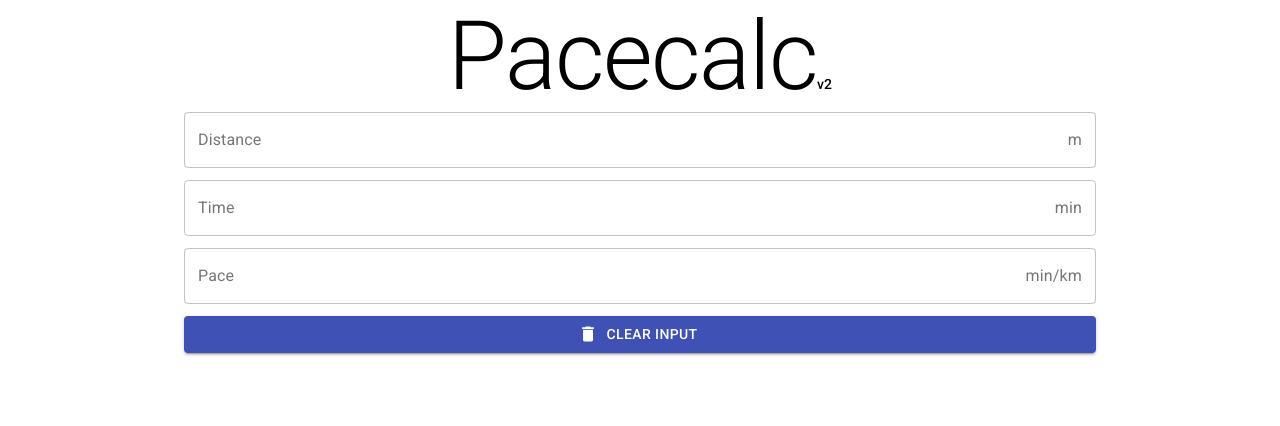
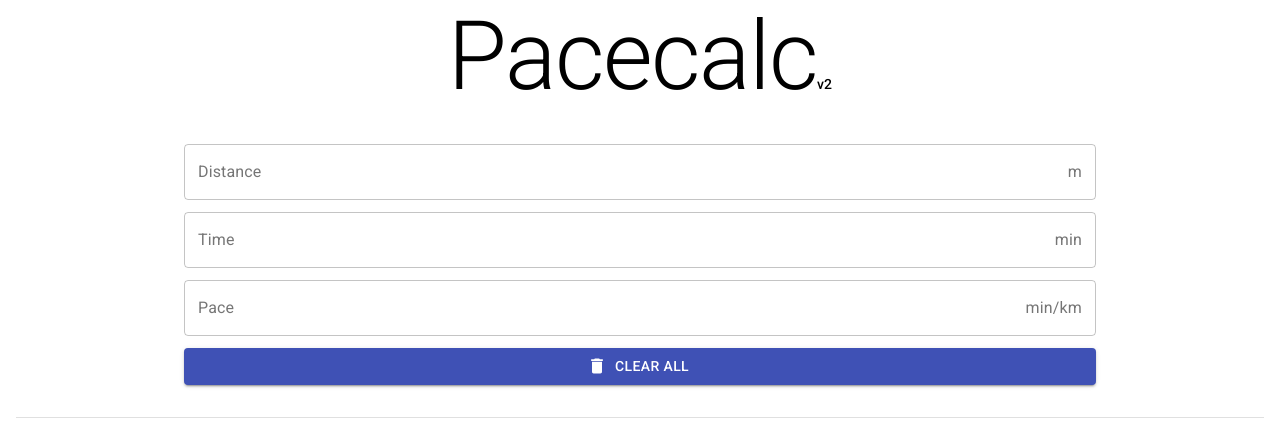
Before and after one commit to tobipch/pacecalc, a React (Create React App) app: page / in a window 1280 px wide. Shown: the top 426 px of the page. Built offline with nearby package versions, Linux system fonts and the light colour scheme.

Commit message:
Style resultContainer and App.js containers. Add title to result output.

```diff
--- a/src/App.js
+++ b/src/App.js
@@ -1,6 +1,7 @@
 import React, {useState} from 'react';
-// import {makeStyles} from "@material-ui/core/styles";
+import {makeStyles} from "@material-ui/core/styles";
 import Container from '@material-ui/core/Container';
+import Divider from '@material-ui/core/Divider';
 import Button from "@material-ui/core/Button";
 import DeleteIcon from "@material-ui/icons/Delete";
 
@@ -9,11 +10,12 @@ import Header from "./Components/Header/Header";
 import InputValidation from "./Components/InputValidation/InputValidation";
 import InputContainer from "./Components/InputContainer/InputContainer";
 
-// const useStyle = makeStyles(theme => ({
-// 	paper: {
-// 		padding:theme.spacing(1.5)
-// 	}
-// }));
+const useStyle = makeStyles(theme => ({
+	container: {
+		marginBottom:theme.spacing(4),
+		marginTop:theme.spacing(4)
+	}
+}));
 
 const initialState = {
 	inputs: [
@@ -25,7 +27,7 @@ const initialState = {
 }
 
 const App = props => {
-	//const classes = useStyle();
+	const classes = useStyle();
 	const [inputs, setInputs] = useState(initialState.inputs);
 	const [inputsWithValue, setInputsWithValue] = useState(initialState.inputsWithValue);
 
@@ -57,7 +59,7 @@ const App = props => {
 	return (
 		<div className="App">
 			<Header />
-			<Container maxWidth="md">
+			<Container maxWidth="md" className={classes.container}>
 				<InputContainer
 					updateInput={updateInputHandler}
 					inputs={inputs}
@@ -69,9 +71,13 @@ const App = props => {
 					startIcon={<DeleteIcon />}
 					variant="contained"
 					color="primary">
-					Clear Input
+					Clear All
 				</Button>
+			</Container>
 
+			<Divider variant="middle" />
+
+			<Container maxWidth="md" className={classes.container}>
 				<InputValidation
 					inputsWithValue={inputsWithValue}
 					inputs={inputs}
--- a/src/Components/InputValidation/InputValidation.js
+++ b/src/Components/InputValidation/InputValidation.js
@@ -2,7 +2,7 @@ import React from "react";
 import Alert from "@material-ui/lab/alert";
 
 // Components
-import Result from "../Result/Result";
+import ResultContainer from "../ResultContainer/ResultContainer";
 
 const InputValidation = props => {
 	let validationResult = "";
@@ -25,7 +25,7 @@ const InputValidation = props => {
 
 	if(inputsValid){
 		return (
-			<Result inputsWithValue={props.inputsWithValue} inputs={props.inputs} />
+			<ResultContainer inputsWithValue={props.inputsWithValue} inputs={props.inputs} />
 		);
 	} else {
 		return validationResult;
--- a/src/Components/Result/Result.js
+++ b/src/Components/ResultContainer/ResultContainer.js
@@ -1,7 +1,19 @@
 import React from "react";
+import {makeStyles} from "@material-ui/core/styles";
+import Paper from "@material-ui/core/Paper";
+import Typography from "@material-ui/core/Typography";
 
-const Result = props => {
+const useStyle = makeStyles(theme => ({
+	resultPaper:{
+		padding:theme.spacing(2)
+	}
+}));
+
+const ResultContainer = props => {
+	const classes = useStyle();
+
 	let resultMessage = "";
+	let resultTitle = "";
 	const inputs = [...props.inputs];
 	const distanceInput = inputs.find(el => el.inputName === "distance");
 	const timeInput = inputs.find(el => el.inputName === "time");
@@ -12,24 +24,30 @@ const Result = props => {
 
 	if(!props.inputsWithValue.includes("distance")){
 		const newDistance = (time * 60 / (pace * 60) * 1000).toFixed(2);
-		resultMessage = "Distance: " + newDistance + " " + distanceInput.inputFormat;
+		resultMessage = newDistance + " " + distanceInput.inputFormat;
+		resultTitle = "Distance";
 	} else if (!props.inputsWithValue.includes("time")){
 		const newTime = (distance * (pace * 60) / 1000 / 60).toFixed(2);
 		const newTimeMinutes = ("0" + Math.floor(newTime)).slice(-2);
 		const newTimeSeconds = ((newTime - newTimeMinutes) * 60).toFixed(2);
-		resultMessage = "Time: " + newTimeMinutes + ":" + newTimeSeconds + " " + timeInput.inputFormat;
+		resultMessage = newTimeMinutes + ":" + newTimeSeconds + " " + timeInput.inputFormat;
+		resultTitle = "Time";
 	} else if (!props.inputsWithValue.includes("pace")){
 		const newPace = (time * 60 / (distance / 1000) / 60).toFixed(2);
-		resultMessage = "Pace: " + newPace + " " + paceInput.inputFormat;
+		resultMessage = newPace + " " + paceInput.inputFormat;
+		resultTitle = "Pace";
 	}
 
 	if(resultMessage.length){
 		return (
-			<b>{resultMessage}</b>
+			<Paper elevation="4" className={classes.resultPaper}>
+				<Typography variant="h4" component="h3" gutterBottom>{resultTitle}</Typography>
+				<b>{resultMessage}</b>
+			</Paper>
 		)
 	} else {
 		return null;
 	}
 }
 
-export default Result;
+export default ResultContainer;
```
